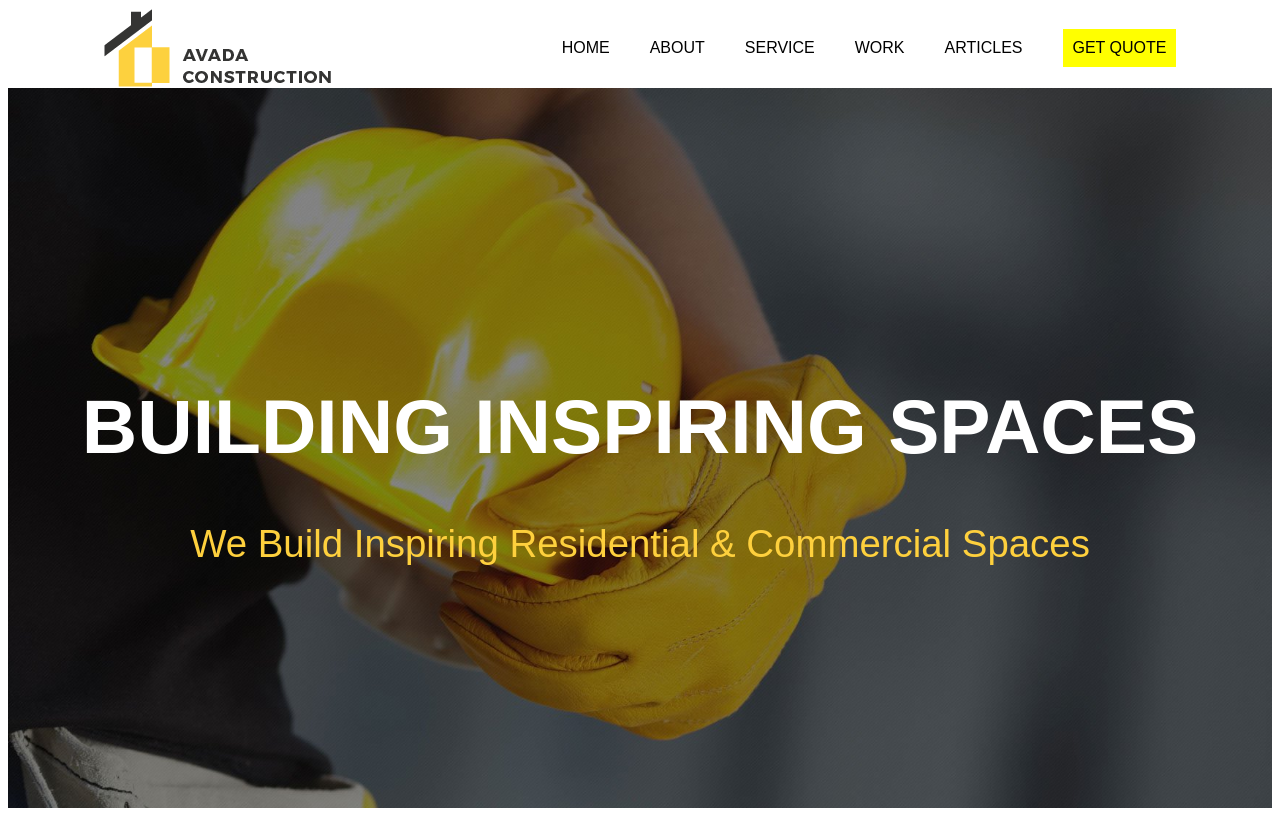
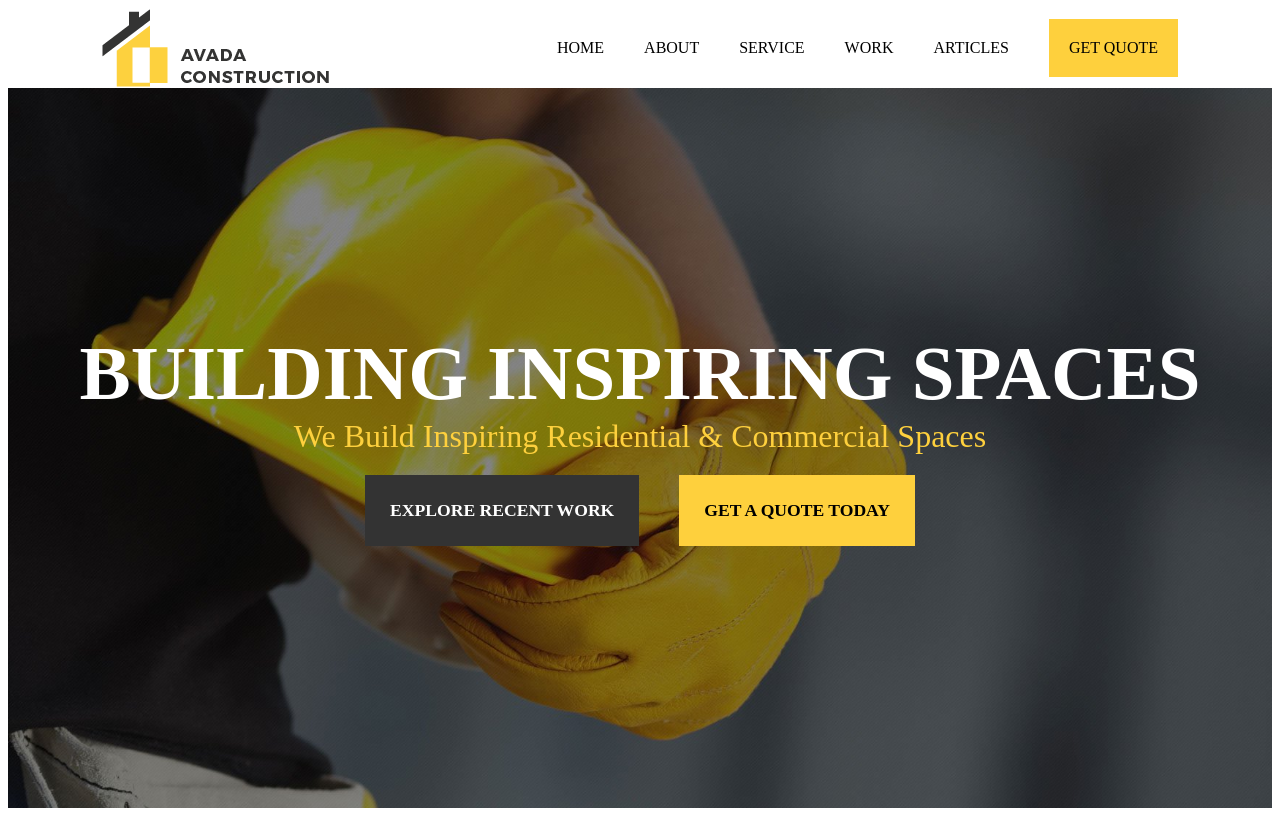
Before and after one commit to kristianfiliposki/proj-html-vuejs, a Vue app: page / in a window 1280 px wide. Built offline with nearby package versions, Linux system fonts and the light colour scheme.

Commit message:
css jambo

```diff
--- a/src/App.vue
+++ b/src/App.vue
@@ -27,10 +27,6 @@ export default {
 	</main>
 </template>
 
-<style >
-* {
-	font-family: sans-serif;
-}
-</style>
+<style lang="scss"></style>
 
 <style scoped></style>
--- a/src/components/AppHeader.vue
+++ b/src/components/AppHeader.vue
@@ -63,8 +63,8 @@ export default {
 .quote {
     display: flex;
     align-items: center;
-    background-color: yellow;
-    padding: 10px;
+    background-color: #fed03d;
+    padding: 20px;
     height: 100%;
 }
 
--- a/src/components/AppJambo.vue
+++ b/src/components/AppJambo.vue
@@ -13,6 +13,10 @@ export default {
         <div>
             <h1>BUILDING INSPIRING SPACES</h1>
             <div class="slogan">We Build Inspiring Residential & Commercial Spaces</div>
+        </div>
+        <div class="buttons">
+            <div class="left">EXPLORE RECENT WORK</div>
+            <div class="right">GET A QUOTE TODAY</div>
         </div>
     </div>
 </template>
@@ -32,16 +36,35 @@ export default {
     color: white;
 }
 
+h1 {
+    margin: 0;
+}
+
 .slogan {
+    width: 100%;
     color: #fed03d;
     text-align: center;
-    font-size: 1em;
+    font-size: 2rem;
     font-weight: 200;
 }
 
-img {
-    width: 100%;
-    height: 100%;
-    object-position: left;
+.buttons {
+    display: flex;
+    font-size: 1.1rem;
+}
+
+.right {
+    background-color: #fed03d;
+    color: black;
+}
+
+.left {
+    background-color: #333333;
+}
+
+.right,
+.left {
+    margin: 20px 20px;
+    padding: 25px;
 }
 </style>
--- a/src/styles/general.scss
+++ b/src/styles/general.scss
@@ -5,7 +5,7 @@
 @import "bootstrap/scss/bootstrap";
 
 * {
-    margin: 0;
+    margin: 0 !important;
     padding: 0;
     box-sizing: border-box;
 }
```
